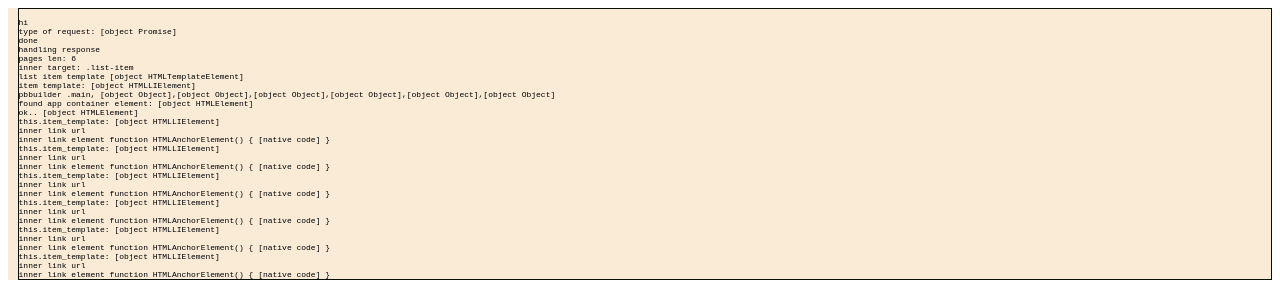
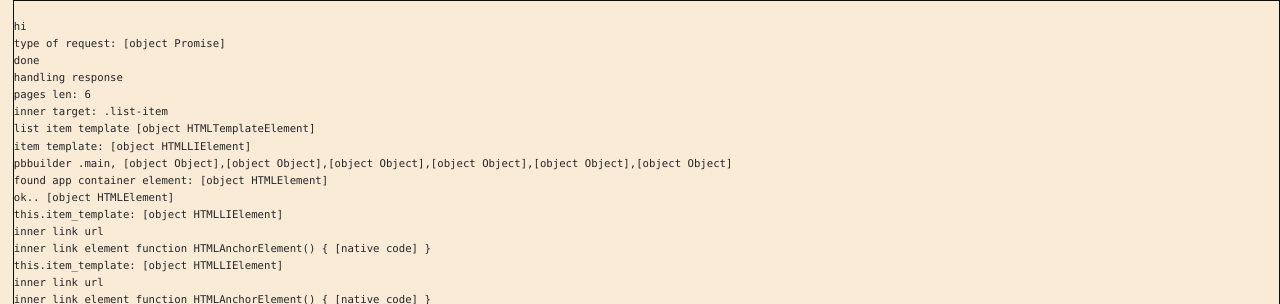
Before and after one commit to mwe85/daily_html, a plain HTML site: page index.html in a window 1280 px wide. Shown: the top 304 px of the page. Drawn offline with nearby package versions, Linux system fonts and the light colour scheme.

Commit message:
added bootstrap

```diff
--- a/index.html
+++ b/index.html
@@ -7,6 +7,7 @@
     <title>Document</title>
     <script src="loader.js"></script>
     <script src="list.js"></script>
+    <link href="https://cdn.jsdelivr.net/npm/bootstrap@5.2.2/dist/css/bootstrap.min.css" rel="stylesheet">
     <style>
         *{
             box-sizing: border-box;
@@ -17,7 +18,7 @@
 
         #output{
             background-color: antiquewhite;
-            font-size: 0.75ch;
+            font-size: 1ch;
 
 
         }
@@ -25,6 +26,7 @@
         #debug{
             margin-left: 2ch;
             border: 0.1ch solid rgb(9, 14, 0);
+            line-height: 1.6;
         }
 
 
@@ -85,7 +87,7 @@
     </script>
 </head>
 <body>
-    <div id="output">
+    <div id="output" >
         <pre id="debug"></pre>
     </div>
     <div>
```
